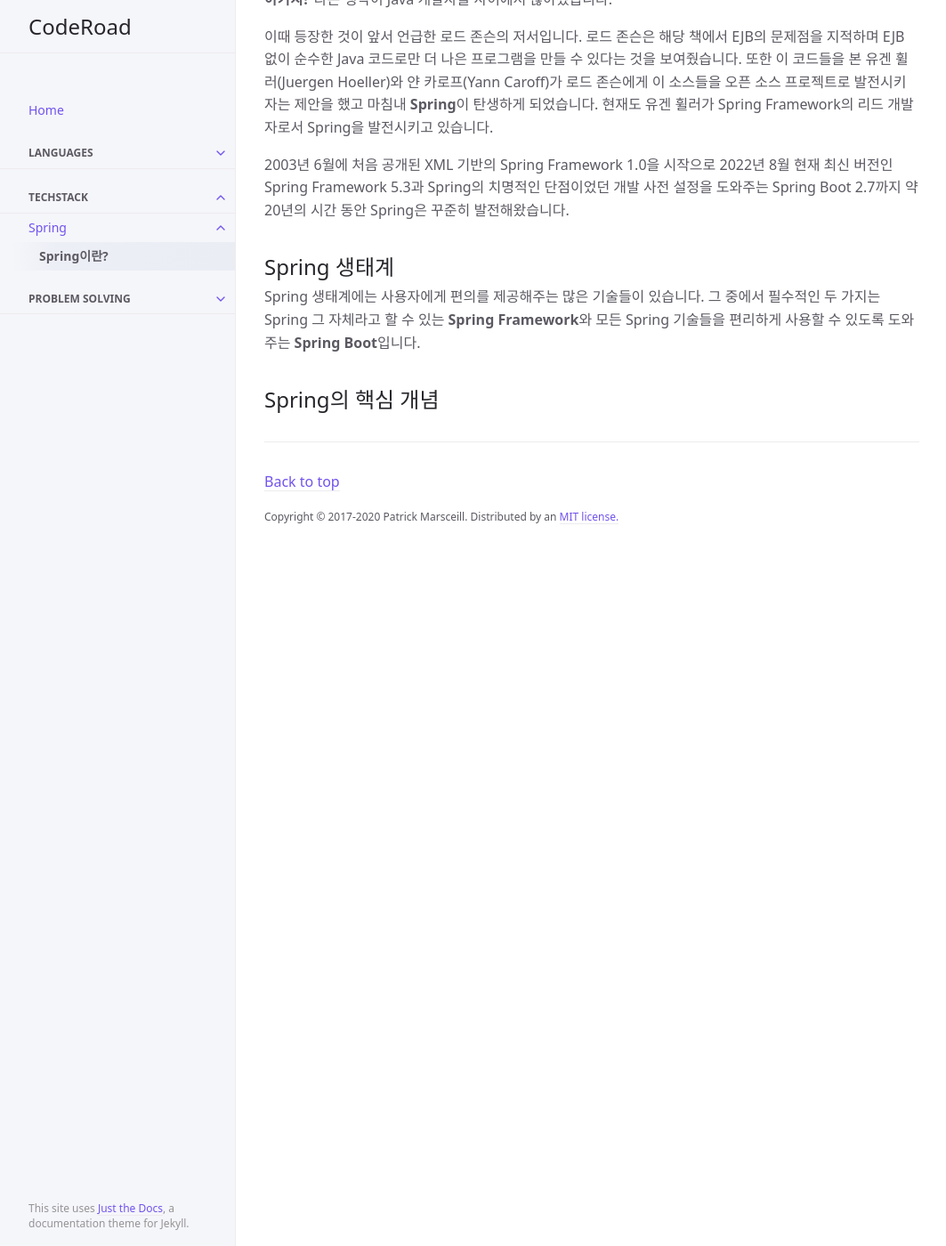
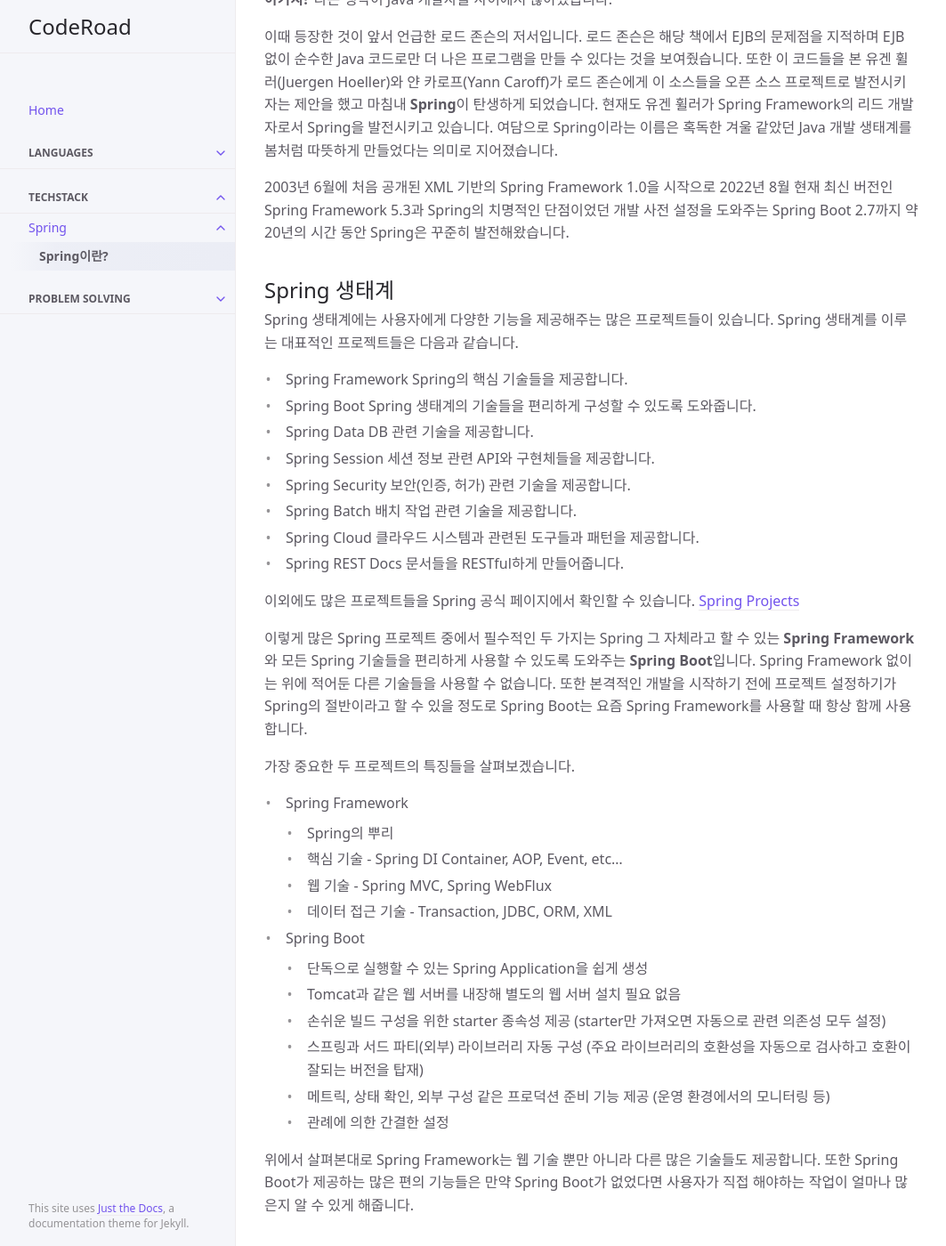
Before and after one commit to hangillee/hangillee.github.io, a Jekyll site: the page built from _techstack/01.md, in a window 1280 px wide and 1400 px high, scrolled down 927 px. Shown: the whole window at 89% size, without its empty margins (107-1170 px from the left). Built offline with Jekyll 4.4.1, drawn with Linux system fonts in a browser that asks for light colours; some of the changed text lies outside the part shown.

Commit message:
CHORE Edit spring 01 page

```diff
--- a/_techstack/01.md
+++ b/_techstack/01.md
@@ -18,22 +18,54 @@ permalink: docs/techstack/spring/01
 ---
 
 ## Spring?
-흔히 Spring은 웹 애플리케이션을 쉽게 만들 수 있게 도와주는 프레임워크 정도로만 알려져있습니다. 그러나 Spring이 탄생하게된 계기를 알게된다면 Spring의 본질을 다음과 같이 말할 수 있습니다.
+흔히 Spring은 웹 애플리케이션을 쉽게 만들 수 있게 도와주는 프레임워크 정도로만 알려져있습니다. 그러나 Spring이 탄생하게된 계기를 알게된다면 Spring의 본질, 핵심 개념을 다음과 같이 말할 수 있습니다.
 
 > "Spring은 **좋은 객체 지향** 애플리케이션을 개발할 수 있게 도와주는 프레임워크이다."
 
-물론 Spring은 웹 애플리케이션을 만드는데 정말 많은 도움을 주는 프레임워크가 맞습니다. 그러나 Spring이 탄생하게된 계기는 "좋은 객체 지향" 개발을 위해서였습니다. 그렇다면, 도대체 어떻게 만들어졌길래 Spring이 좋은 객체 지향 애플리케이션을 개발하는데 도움이 되는지 알아보겠습니다.
+물론 Spring은 웹 애플리케이션을 만드는데 정말 많은 도움을 주는 프레임워크가 맞습니다. 그러나 Spring이 탄생하게된 계기는 "좋은 객체 지향" 개발을 위해서였습니다. 그렇다면, 도대체 왜, 어떻게 만들어졌길래 Spring이 좋은 객체 지향 애플리케이션을 개발하는데 도움이 되는지 알아보겠습니다.
 
 ## Spring의 탄생
 Spring은 2002년 **로드 존슨**(Rod Johnson)이라는 개발자가 써낸 **"Expert One-on-One J2EE Design and Development"**이라는 책에 나온 코드를 기반으로 발전한 프레임워크입니다. 2000년대 초반, 당시 기업들은 시스템을 구현하기 위한 서버 애플리케이션으로 Java의 가장 거대한 기술 표준이었던 J2EE의 API 중 하나인 **Enterprise Java Beans**(EJB)를 사용했습니다. 서버와 관련된 고급 기술들을 제공하던 종합 선물 세트 같은 느낌의 API였지만 큰 문제가 있었습니다. **EJB는 느리고 어려웠습니다.**
 
 EJB에서 지원하는 기술들은 원리를 파악하기도 힘들고 테스트를 통한 개발(추후에 정리할 테스트 주도 개발)도 매우 힘들었습니다. 또한 EJB를 이용해 개발할 때는 전적으로 EJB에 의존해서 개발을 해야했기에 Java의 가장 강력한 장점이자 정체성인 **객체 지향 프로그래밍이 전혀 지켜지지 못할 정도**로 코드가 난해하고 확장성이 떨어졌습니다. 이런 쉽지 않은 개발 환경 때문에 **POJO**(Plain Old Java Object)라는 용어까지 등장하며 **"순수한 Java로 돌아가자!"**라는 생각이 Java 개발자들 사이에서 많아졌습니다.
 
-이때 등장한 것이 앞서 언급한 로드 존슨의 저서입니다. 로드 존슨은 해당 책에서 EJB의 문제점을 지적하며 EJB 없이 순수한 Java 코드로만 더 나은 프로그램을 만들 수 있다는 것을 보여줬습니다. 또한 이 코드들을 본 유겐 휠러(Juergen Hoeller)와 얀 카로프(Yann Caroff)가 로드 존슨에게 이 소스들을 오픈 소스 프로젝트로 발전시키자는 제안을 했고 마침내 **Spring**이 탄생하게 되었습니다. 현재도 유겐 휠러가 Spring Framework의 리드 개발자로서 Spring을 발전시키고 있습니다.
+이때 등장한 것이 앞서 언급한 로드 존슨의 저서입니다. 로드 존슨은 해당 책에서 EJB의 문제점을 지적하며 EJB 없이 순수한 Java 코드로만 더 나은 프로그램을 만들 수 있다는 것을 보여줬습니다. 또한 이 코드들을 본 유겐 휠러(Juergen Hoeller)와 얀 카로프(Yann Caroff)가 로드 존슨에게 이 소스들을 오픈 소스 프로젝트로 발전시키자는 제안을 했고 마침내 **Spring**이 탄생하게 되었습니다. 현재도 유겐 휠러가 Spring Framework의 리드 개발자로서 Spring을 발전시키고 있습니다. 여담으로 Spring이라는 이름은 혹독한 겨울 같았던 Java 개발 생태계를 봄처럼 따뜻하게 만들었다는 의미로 지어졌습니다.
 
 2003년 6월에 처음 공개된 XML 기반의 Spring Framework 1.0을 시작으로 2022년 8월 현재 최신 버전인 Spring Framework 5.3과 Spring의 치명적인 단점이었던 개발 사전 설정을 도와주는 Spring Boot 2.7까지 약 20년의 시간 동안 Spring은 꾸준히 발전해왔습니다.
 
 ## Spring 생태계
-Spring 생태계에는 사용자에게 편의를 제공해주는 많은 기술들이 있습니다. 그 중에서 필수적인 두 가지는 Spring 그 자체라고 할 수 있는 **Spring Framework**와 모든 Spring 기술들을 편리하게 사용할 수 있도록 도와주는 **Spring Boot**입니다.
+Spring 생태계에는 사용자에게 다양한 기능을 제공해주는 많은 프로젝트들이 있습니다. Spring 생태계를 이루는 대표적인 프로젝트들은 다음과 같습니다.
+
+* Spring Framework   Spring의 핵심 기술들을 제공합니다.
+* Spring Boot   Spring 생태계의 기술들을 편리하게 구성할 수 있도록 도와줍니다.
+* Spring Data   DB 관련 기술을 제공합니다.
+* Spring Session   세션 정보 관련 API와 구현체들을 제공합니다.
+* Spring Security   보안(인증, 허가) 관련 기술을 제공합니다.
+* Spring Batch   배치 작업 관련 기술을 제공합니다.
+* Spring Cloud   클라우드 시스템과 관련된 도구들과 패턴을 제공합니다.
+* Spring REST Docs   문서들을 RESTful하게 만들어줍니다.
+
+이외에도 많은 프로젝트들을 Spring 공식 페이지에서 확인할 수 있습니다. [Spring Projects](https://spring.io/projects)
+
+이렇게 많은 Spring 프로젝트 중에서 필수적인 두 가지는 Spring 그 자체라고 할 수 있는 **Spring Framework**와 모든 Spring 기술들을 편리하게 사용할 수 있도록 도와주는 **Spring Boot**입니다. Spring Framework 없이는 위에 적어둔 다른 기술들을 사용할 수 없습니다. 또한 본격적인 개발을 시작하기 전에 프로젝트 설정하기가 Spring의 절반이라고 할 수 있을 정도로 Spring Boot는 요즘 Spring Framework를 사용할 때 항상 함께 사용합니다.
+
+가장 중요한 두 프로젝트의 특징들을 살펴보겠습니다.
+* Spring Framework
+    * Spring의 뿌리
+    * 핵심 기술 - Spring DI Container, AOP, Event, etc...
+    * 웹 기술 - Spring MVC, Spring WebFlux
+    * 데이터 접근 기술 - Transaction, JDBC, ORM, XML
+* Spring Boot
+    * 단독으로 실행할 수 있는 Spring Application을 쉽게 생성
+    * Tomcat과 같은 웹 서버를 내장해 별도의 웹 서버 설치 필요 없음
+    * 손쉬운 빌드 구성을 위한 starter 종속성 제공 (starter만 가져오면 자동으로 관련 의존성 모두 설정)
+    * 스프링과 서드 파티(외부) 라이브러리 자동 구성 (주요 라이브러리의 호환성을 자동으로 검사하고 호환이 잘되는 버전을 탑재)
+    * 메트릭, 상태 확인, 외부 구성 같은 프로덕션 준비 기능 제공 (운영 환경에서의 모니터링 등)
+    * 관례에 의한 간결한 설정
+
+위에서 살펴본대로 Spring Framework는 웹 기술 뿐만 아니라 다른 많은 기술들도 제공합니다. 또한 Spring Boot가 제공하는 많은 편의 기능들은 만약 Spring Boot가 없었다면 사용자가 직접 해야하는 작업이 얼마나 많은지 알 수 있게 해줍니다.
 
 ## Spring의 핵심 개념
+지금까지 Spring에 관해서 대략적으로 살펴봤습니다. 처음으로 돌아가, Spring의 본질이자 핵심 개념은 웹 애플리케이션을 쉽게 만들 수 있게 도와주는 프레임워크가 아니라고 말했습니다. Spring이 탄생하게된 계기였던 로드 존슨의 저서도 Java의 EJB를 개선하고자 써내려갔고, 개발자들이 "순수한 Java"(POJO)로 더 나은 서버 프로그래밍을 위해 발전시켜온 것이 Spring이기에 웹 애플리케이션 제작에 큰 도움이 되는 것은 사실입니다. 그러나 Spring은 웹 애플리케이션에 국한되지 않고 **더 빠르고, 더 쉽고, 더 안전한 Java 프로그래밍**을 도와준다고 설명해왔습니다. [Why Spring?](https://spring.io/why-spring)
+
+즉, **Spring의 정수는 더 나은 Java 프로그래밍, "좋은 객체 지향" 프로그래밍**인 것입니다. 따라서 Spring을 완벽하게 이해하고, 활용하기 위해서는 Java의 핵심인 "객체 지향 프로그래밍"에 대한 이해가 필요합니다. Spring이 제공하는 API만 따라치기 급급한 개발자가 아닌 Spring을 통해 더 나은 애플리케이션을 만들어낼 수 있는 개발자가 되어야합니다. Spring이 EJB의 과도한 의존성을 비판하며 탄생했던 것처럼, 우리 역시 Spring이 주는 편의성에 의존하지 않아야합니다. 부가적인 기술이 아닌, 더 좋은 객체 지향 프로그래밍을 위해 Spring을 활용해야하는 것입니다.
```
